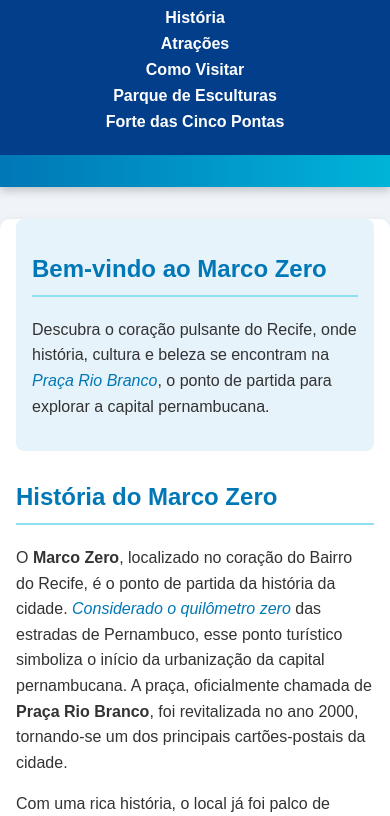
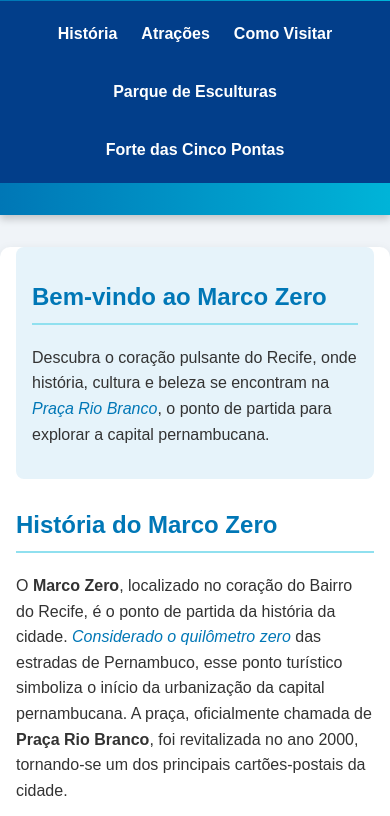
Before and after one commit to MistaCareca/Marco-Zero-proz, a plain HTML site: page index.html in a window 390 px wide. Shown: the part 113-929 px from the top of the page. Drawn offline with Linux system fonts and the light colour scheme.

Commit message:
atualizando para flex

```diff
--- a/index.html
+++ b/index.html
@@ -4,7 +4,7 @@
     <meta charset="UTF-8">
     <meta name="viewport" content="width=device-width, initial-scale=1.0">
     <title>Marco Zero - Recife</title>
-    <link rel="stylesheet" href="/styles/index.css">
+    <link rel="stylesheet" href="styles/index.css">
 </head>
 <body>
     <header>
@@ -51,7 +51,8 @@
     </main>
 
     <footer>
-        <p>© 2025 - Descubra o Marco Zero, Recife | Criado para projeto Joy Proz | <a href="index.html">Voltar ao Início</a></p>
+        <p>© 2025 - Descubra o Marco Zero, Recife | Criado para projeto Joy Proz</p>
+        <a href="index.html">Voltar ao Início</a>
     </footer>
 </body>
 </html>
--- a/styles/forte-cinco-pontas.css
+++ b/styles/forte-cinco-pontas.css
@@ -11,6 +11,10 @@ header {
     text-align: center;
     padding: 2em 0;
     box-shadow: 0 4px 8px rgba(0, 0, 0, 0.2);
+    display: flex;
+    flex-direction: column;
+    align-items: center;
+    gap: 1em;
 }
 header h1 {
     margin: 0;
@@ -19,12 +23,15 @@ header h1 {
 }
 nav {
     background-color: #023e8a;
-    padding: 1em 0;
+    padding: 1em 1em;
+    display: flex;
+    justify-content: center;
+    flex-wrap: wrap;
+    gap: 1.5em;
 }
 nav a {
     color: white;
     text-decoration: none;
-    margin: 0 1.5em;
     font-weight: bold;
 }
 nav a:hover {
@@ -79,11 +86,12 @@ p {
 footer {
     background-color: #023e8a;
     color: white;
-    text-align: center;
     padding: 1.5em 0;
-    position: relative;
-    bottom: 0;
-    width: 100%;
+    display: flex;
+    justify-content: center;
+    align-items: center;
+    gap: 1em;
+    flex-wrap: wrap;
 }
 footer a {
     color: #caf0f8;
@@ -96,11 +104,18 @@ footer a:hover {
     header h1 {
         font-size: 1.8em;
     }
+    nav {
+        flex-direction: column;
+        align-items: center;
+    }
     nav a {
-        display: block;
         margin: 0.5em 0;
     }
     .image-container img {
         max-width: 100%;
     }
+    footer {
+        flex-direction: column;
+        text-align: center;
+    }
 }
--- a/styles/index.css
+++ b/styles/index.css
@@ -1,3 +1,4 @@
+
 body {
     font-family: 'Arial', sans-serif;
     margin: 0;
@@ -11,6 +12,10 @@ header {
     text-align: center;
     padding: 2em 0;
     box-shadow: 0 4px 8px rgba(0, 0, 0, 0.2);
+    display: flex;
+    flex-direction: column;
+    align-items: center;
+    gap: 1em;
 }
 header h1 {
     margin: 0;
@@ -19,12 +24,15 @@ header h1 {
 }
 nav {
     background-color: #023e8a;
-    padding: 1em 0;
+    padding: 1em 1em;
+    display: flex;
+    justify-content: center;
+    flex-wrap: wrap;
+    gap: 1.5em;
 }
 nav a {
     color: white;
     text-decoration: none;
-    margin: 0 1.5em;
     font-weight: bold;
 }
 nav a:hover {
@@ -79,11 +87,12 @@ p {
 footer {
     background-color: #023e8a;
     color: white;
-    text-align: center;
     padding: 1.5em 0;
-    position: relative;
-    bottom: 0;
-    width: 100%;
+    display: flex;
+    justify-content: center;
+    align-items: center;
+    gap: 1em;
+    flex-wrap: wrap;
 }
 footer a {
     color: #caf0f8;
@@ -96,11 +105,22 @@ footer a:hover {
     header h1 {
         font-size: 1.8em;
     }
+    nav {
+        background-color: #023e8a;
+        padding: 1em 1em;
+        display: flex;
+        justify-content: center;
+        flex-wrap: wrap;
+        gap: 1.5em;
+    }
     nav a {
-        display: block;
         margin: 0.5em 0;
     }
     .image-container img {
         max-width: 100%;
     }
+    footer {
+        flex-direction: column;
+        text-align: center;
+    }
 }
--- a/styles/parque-esculturas.css
+++ b/styles/parque-esculturas.css
@@ -11,6 +11,10 @@ header {
     text-align: center;
     padding: 2em 0;
     box-shadow: 0 4px 8px rgba(0, 0, 0, 0.2);
+    display: flex;
+    flex-direction: column;
+    align-items: center;
+    gap: 1em;
 }
 header h1 {
     margin: 0;
@@ -19,12 +23,15 @@ header h1 {
 }
 nav {
     background-color: #023e8a;
-    padding: 1em 0;
+    padding: 1em 1em;
+    display: flex;
+    justify-content: center;
+    flex-wrap: wrap;
+    gap: 1.5em;
 }
 nav a {
     color: white;
     text-decoration: none;
-    margin: 0 1.5em;
     font-weight: bold;
 }
 nav a:hover {
@@ -79,11 +86,12 @@ p {
 footer {
     background-color: #023e8a;
     color: white;
-    text-align: center;
     padding: 1.5em 0;
-    position: relative;
-    bottom: 0;
-    width: 100%;
+    display: flex;
+    justify-content: center;
+    align-items: center;
+    gap: 1em;
+    flex-wrap: wrap;
 }
 footer a {
     color: #caf0f8;
@@ -96,11 +104,18 @@ footer a:hover {
     header h1 {
         font-size: 1.8em;
     }
+    nav {
+        flex-direction: column;
+        align-items: center;
+    }
     nav a {
-        display: block;
         margin: 0.5em 0;
     }
     .image-container img {
         max-width: 100%;
     }
+    footer {
+        flex-direction: column;
+        text-align: center;
+    }
 }
```
Also changed, not shown: forte-cinco-pontas.html (+3 -2 lines), parque-esculturas.html (+5 -4 lines).
